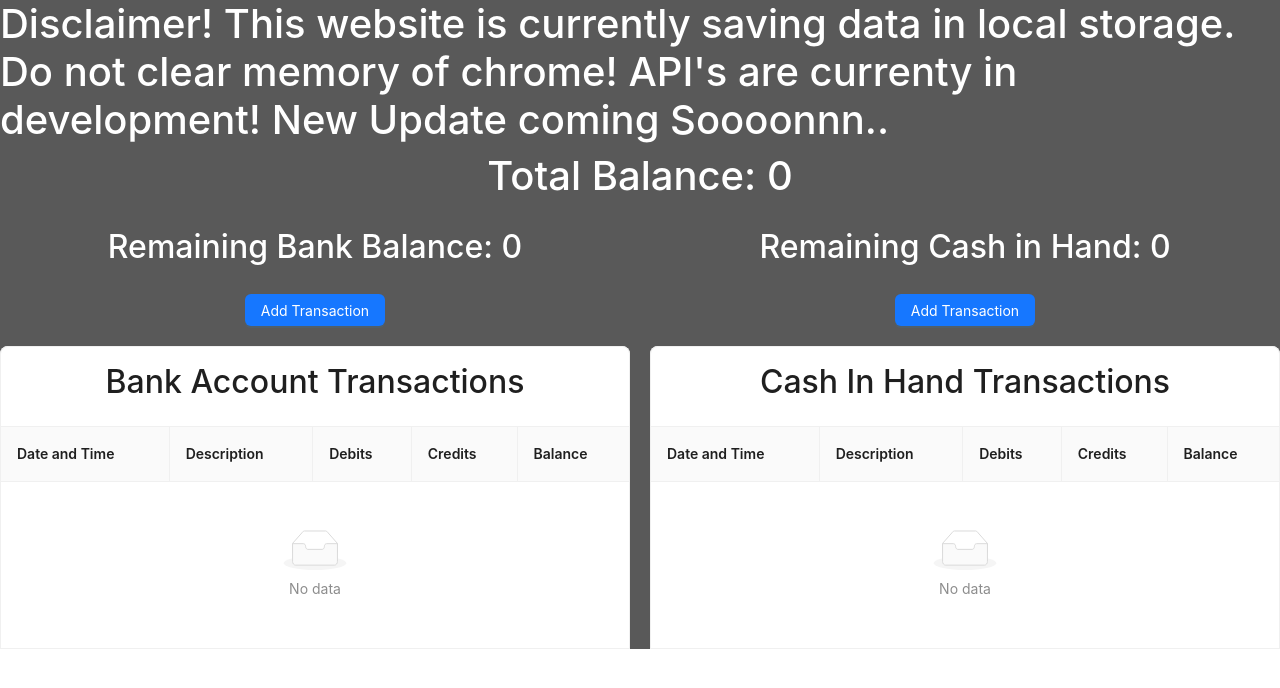
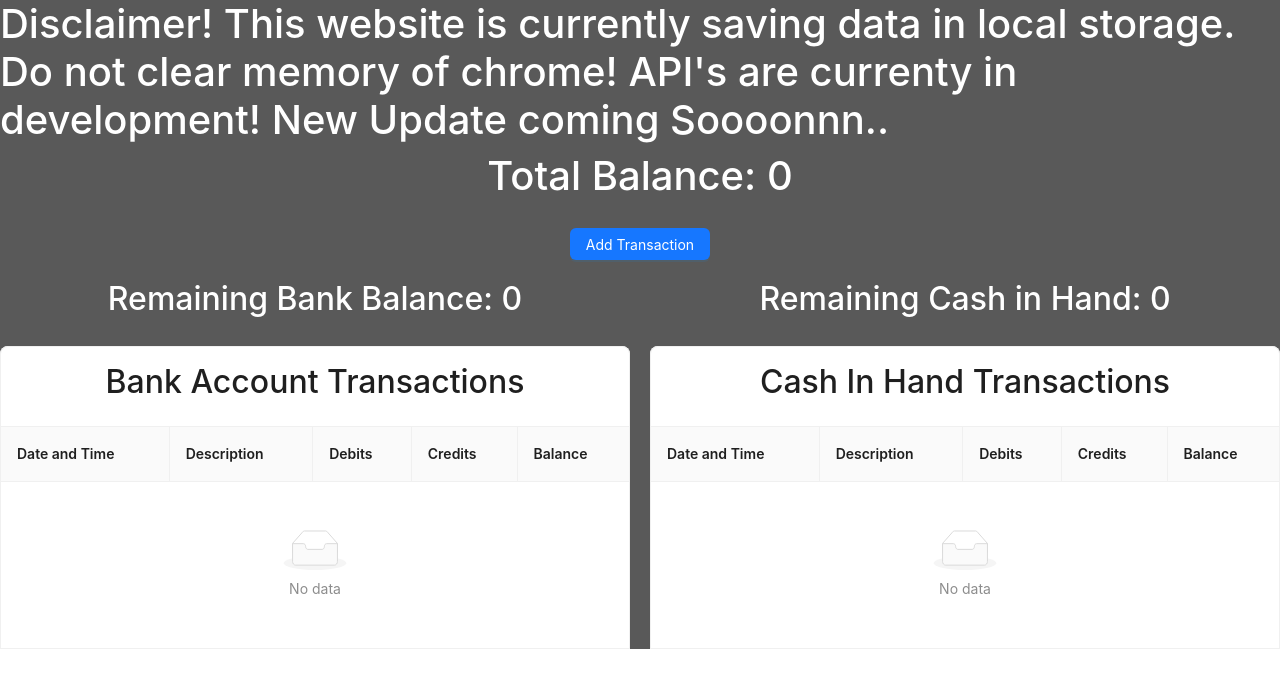
Before and after one commit to sabyasachirakshit/ledger-book, a React (Create React App) app: page / in a window 1280 px wide. Shown: the top 688 px of the page. Built offline with nearby package versions, Linux system fonts and the light colour scheme.

Commit message:
removed extra button

```diff
--- a/src/components/LedgerTable.js
+++ b/src/components/LedgerTable.js
@@ -181,12 +181,12 @@ const handleFormSubmit = (values) => {
     <div className="ledger-book-screen" style={{display:"flex",flexDirection:"column",gap:"20px"}}>
         <h1 className="total-balance-screen" style={{display:"flex",justifyContent:"center"}}>Total Balance: {remaining_bank_balance+remaining_cash_in_hand_balance}</h1>
         <TransactionForm visible={visible} handleFormSubmit={handleFormSubmit} />
+        <div className="transaction-button" style={{display:"flex",width:"100%",justifyContent:"center"}}>
+                <Button type="primary" onClick={showForm}>Add Transaction</Button>
+            </div>
         <div className='ledger-tables-screen' style={{display:"flex",gap:"20px"}}>
         <div className="table-1" style={{width:"50%",display:"flex",flexDirection:"column",gap:"20px"}}>
             <h2 className='bank-balance' style={{display:"flex",justifyContent:"center"}}>Remaining Bank Balance: {remaining_bank_balance}</h2>
-            <div className="transaction-button" style={{display:"flex",width:"100%",justifyContent:"center"}}>
-                <Button type="primary" onClick={showForm}>Add Transaction</Button>
-            </div>
             <Table
                 columns={columns}
                 dataSource={[...onlineArray].reverse()}
@@ -199,9 +199,6 @@ const handleFormSubmit = (values) => {
         </div>
         <div className="table-2" style={{width:"50%",display:"flex",flexDirection:"column",gap:"20px"}}>
             <h2 className='bank-balance' style={{display:"flex",justifyContent:"center"}}>Remaining Cash in Hand: {remaining_cash_in_hand_balance}</h2>
-            <div className="transaction-button" style={{display:"flex",width:"100%",justifyContent:"center"}}>
-                <Button type="primary" onClick={showForm}>Add Transaction</Button>
-            </div>
             <Table
                 columns={columns}
                 dataSource={[...offlineArray].reverse()}
```
